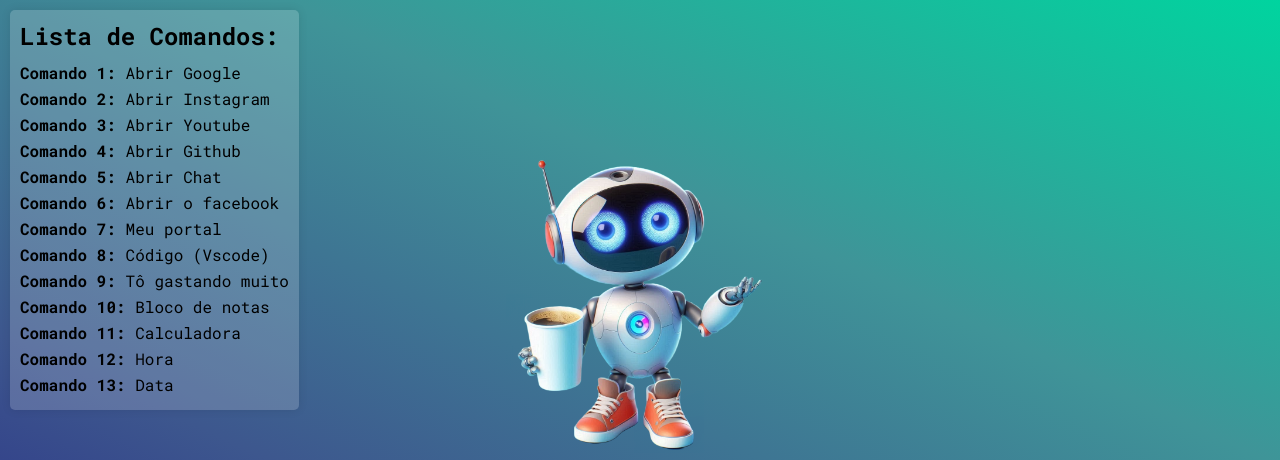
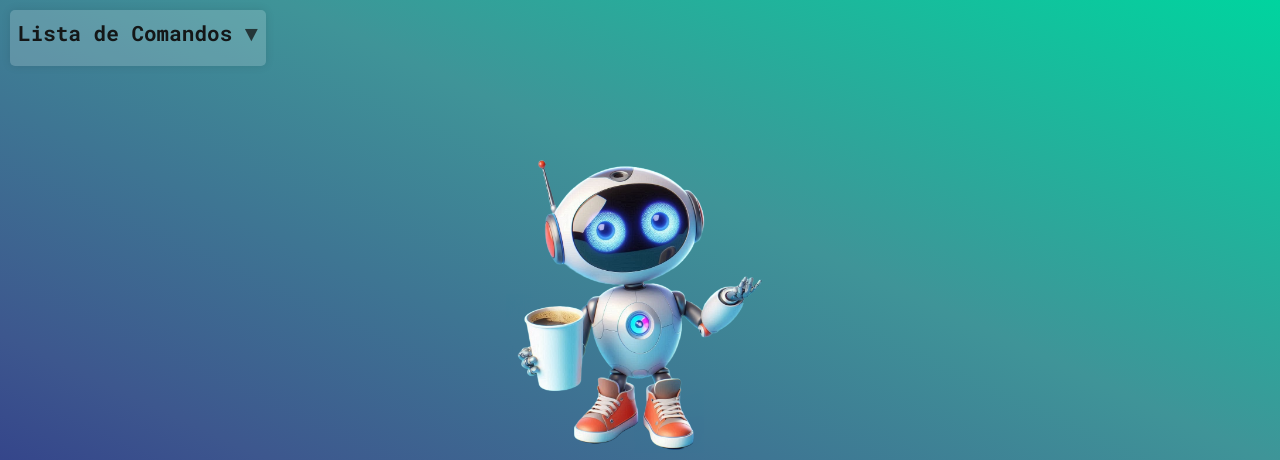
Before and after one commit to Inojoza28/IoT, a plain HTML site: page index.html in a window 1280 px wide. Shown: the top 460 px of the page. Drawn offline with Linux system fonts and the light colour scheme.

Commit message:
Add files via upload

```diff
--- a/index.html
+++ b/index.html
@@ -22,24 +22,27 @@
         </div>
     </section>
     <div class="commands">
-        <h2>Lista de Comandos:</h2>
-        <ul>
+        <h2 onclick="toggleCommands()">
+            Lista de Comandos <span id="arrow">&#9660;</span>
+        </h2>
+        <ul id="commandsList" style="display: none;">
             <li><strong>Comando 1:</strong> Abrir Google</li>
-            <li><strong>Comando 2:</strong> Abrir Instagram</li>
-            <li><strong>Comando 3:</strong> Abrir Youtube</li>
-            <li><strong>Comando 4:</strong> Abrir Github</li>
-            <li><strong>Comando 5:</strong> Abrir Chat</li>
-            <li><strong>Comando 6:</strong> Abrir o facebook</li>
-            <li><strong>Comando 7:</strong> Meu portal</li>
-            <li><strong>Comando 8:</strong> Código (Vscode)</li>
-            <li><strong>Comando 9:</strong> Tô gastando muito</li>
-            <li><strong>Comando 10:</strong> Bloco de notas</li>
-            <li><strong>Comando 11:</strong> Calculadora</li>
-            <li><strong>Comando 12:</strong> Hora</li>
-            <li><strong>Comando 13:</strong> Data</li>
-
+            <li><strong>Comando 2:</strong> Abrir Gmail</li>
+            <li><strong>Comando 3:</strong> Abrir Instagram</li>
+            <li><strong>Comando 4:</strong> Abrir Youtube</li>
+            <li><strong>Comando 5:</strong> Abrir Github</li>
+            <li><strong>Comando 6:</strong> Abrir Chat</li>
+            <li><strong>Comando 7:</strong> Abrir o facebook</li>
+            <li><strong>Comando 8:</strong> Meu portal</li>
+            <li><strong>Comando 9:</strong> Código (Vscode)</li>
+            <li><strong>Comando 10:</strong> Tô gastando muito</li>
+            <li><strong>Comando 11:</strong> Bloco de notas</li>
+            <li><strong>Comando 12:</strong> Calculadora</li>
+            <li><strong>Comando 13:</strong> Hora</li>
+            <li><strong>Comando 14:</strong> Data</li>
         </ul>
     </div>
+
     <script src="script.js"></script>
 </body>
 </html>
--- a/script.js
+++ b/script.js
@@ -56,7 +56,7 @@ btn.addEventListener('click', () => {
 
 function takeCommand(message) {
     if (message.includes('dev') || message.includes('hello')) {
-        speak("Fala irmão, como posso ajudar?");
+        speak("Olá patrão, como posso ajudar?");
     } else if (message.includes("abrir google")) {
         window.open("https://google.com", "_blank");
         speak("Abrindo o Google...");
@@ -137,3 +137,23 @@ function takeCommand(message) {
         speak(finalText);
     }
 }
+
+// Botão da lista de comandos
+
+function toggleCommands() {
+    var commandsList = document.getElementById("commandsList");
+    var arrow = document.getElementById("arrow");
+    if (commandsList.style.display === "none") {
+        commandsList.style.display = "block";
+        arrow.innerHTML = "&#9650;"; // Mudando para cima
+        scrollToCommands();
+    } else {
+        commandsList.style.display = "none";
+        arrow.innerHTML = "&#9660;"; // Mudando para baixo
+    }
+}
+
+function scrollToCommands() {
+    var commandsDiv = document.querySelector('.commands');
+    commandsDiv.scrollIntoView({ behavior: 'smooth' });
+}
--- a/style.css
+++ b/style.css
@@ -86,7 +86,7 @@
     left: 10px;
     z-index: 1000;
     background-color: rgba(255, 255, 255, 0.177);
-    padding: 10px;
+    padding: 8px;
     border-radius: 5px;
     box-shadow: 0 0 10px rgba(0, 0, 0, 0.1);
 }
@@ -94,6 +94,9 @@
 .commands h2 {
     margin-top: 0;
     margin-bottom: 10px;
+    font-size: 21px;
+    cursor: pointer;
+    color: #111111f4;
 }
 
 .commands ul {
@@ -113,3 +116,16 @@
         display: none;
     }
 }
+
+
+#arrow {
+    transform: translateY(-50%);
+    color: #111111bd;
+    cursor: pointer;
+    transition: transform 0.3s;
+    font-size: 22px;
+}
+
+#commandsList {
+    display: none;
+}
```
